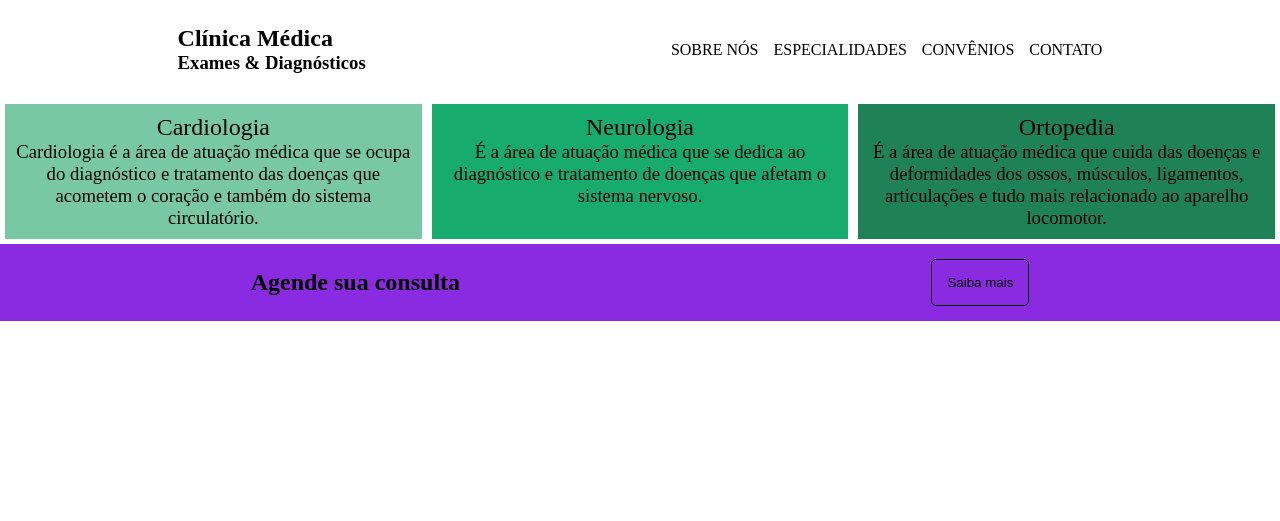
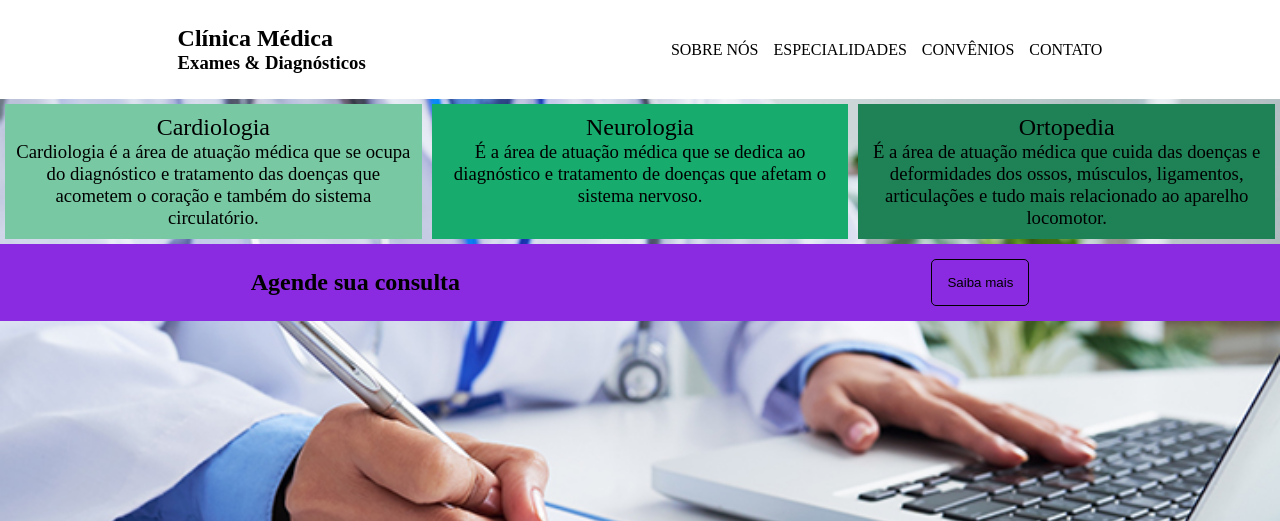
Before and after one commit to luisfelipe2104/Clinic_project, a Django app: template templates/home.html in a window 1280 px wide. Shown: the top 521 px of the page. Run offline with Django 4.2, Linux system fonts and the light colour scheme; the template is opened without the code that fills it, so the values that code supplies are empty.

Commit message:
Add files via upload

```diff
--- a/static/css/home.css
+++ b/static/css/home.css
@@ -26,10 +26,25 @@
     text-align: center;
 }
 
+body{
+    background-image: url(../img/img-main.jpg);
+    background-repeat: no-repeat;
+    background-size: 100%;
+    height: 100%;
+}
+
+.conteudo{
+    display: flex;
+    flex-direction: column;
+    justify-content: flex-end;
+    height: 100%;
+}
+
 .cards{
     display: flex;
     flex-wrap: wrap;
     justify-content: space-evenly;
+
 }
 
 .card{
@@ -37,6 +52,7 @@
     margin: 5px;
     padding: 10px;
     background-color: rgb(120, 201, 163);
+
 }
 
 .card h1{
```
